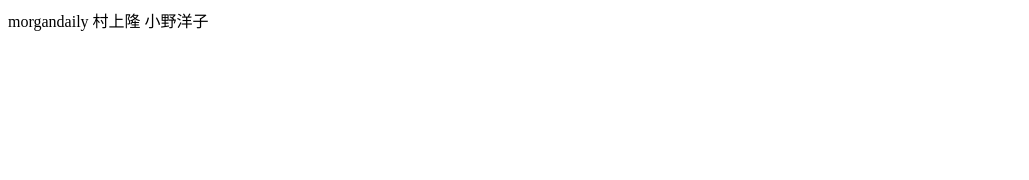
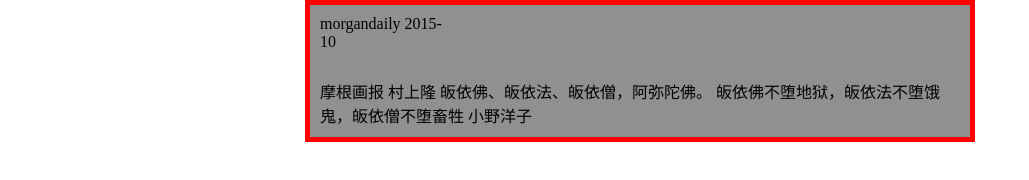
Before and after one commit to morgandaily/morgandaily.github.io, a plain HTML site: page index.html in a window 1280 px wide. Shown: the whole page, without its empty margins (0-1029 px from the left). Drawn offline with Linux system fonts and the light colour scheme.

Commit message:
。。。

```diff
--- a/index.html
+++ b/index.html
@@ -1,5 +1,29 @@
-morgandaily
+<!DOCTYPE html>
+<html>
+<head lang="en">
+    <meta charset="UTF-8">
+    <meta name="viewport" content="width=device-width,initial-scale=1">
+    <link rel="stylesheet" href="style.css"/>
+    <title>摩根画报</title>
+</head>
+<body>
+<header>
+    <logo>
+        morgandaily
+    </logo>
+    <date>
+        2015-10
+    </date>
+</header>
+摩根画报
+
+
+
+
 
 村上隆
-
+皈依佛、皈依法、皈依僧，阿弥陀佛。
+皈依佛不堕地狱，皈依法不堕饿鬼，皈依僧不堕畜牲
 小野洋子
+</body>
+</html>
--- /dev/null
+++ b/style.css
@@ -0,0 +1,25 @@
+*{
+    margin: 0;
+    padding: 0;
+}
+html{
+    background: #fff;
+}
+body{
+    background: #909090;
+    width: 100vw;
+    max-width: 50vw;
+    margin: auto;
+    padding: 10px;
+    border:solid #f00 5px;
+}
+header{
+    width: 10vw;
+    height: 5vw;
+}
+logo{
+    width: 3vw;
+}
+date{
+    width: 7vw;
+}
```
Also changed, not shown: about.html (added, +10 -0 lines).
